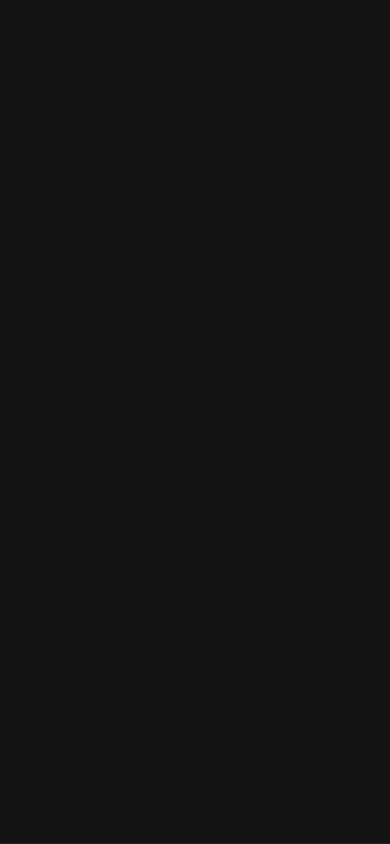
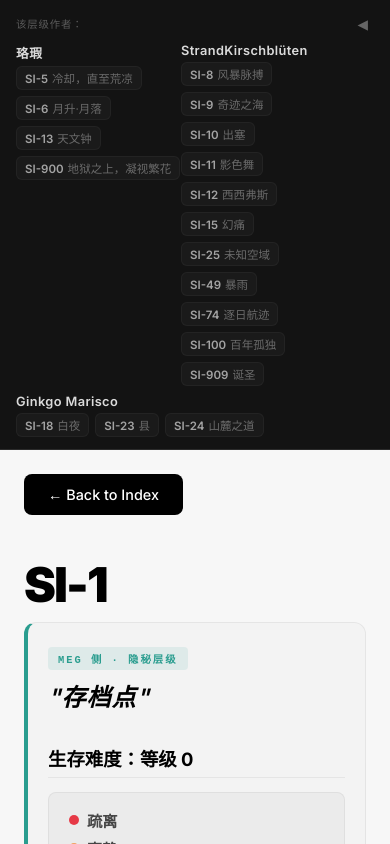
Before and after one commit to StrandKirsch/SI, a Vue app: page /#/level/1 in a window 390 px wide. Shown: the top 844 px of the page. Built offline with nearby package versions, Linux system fonts and the light colour scheme.

Commit message:
更新源代码

```diff
--- a/src/components/AuthorSidebar.vue
+++ b/src/components/AuthorSidebar.vue
@@ -44,7 +44,7 @@
 </template>
 
 <script setup>
-import { computed, ref } from 'vue'
+import { computed, ref, onMounted, onUnmounted } from 'vue'
 import { levels } from '../data/levels.js'
 
 const props = defineProps({
@@ -52,6 +52,21 @@
 })
 
 const sidebarCollapsed = ref(true)
+const isMobile = ref(false)
+
+function checkMobile() {
+  isMobile.value = window.innerWidth <= 767
+  if (isMobile.value) sidebarCollapsed.value = false
+}
+
+onMounted(() => {
+  checkMobile()
+  window.addEventListener('resize', checkMobile)
+})
+
+onUnmounted(() => {
+  window.removeEventListener('resize', checkMobile)
+})
 
 const currentLevel = computed(() => {
   return levels.find(l => l.id === props.currentLevelId) || null
@@ -237,34 +252,36 @@
     position: relative;
     width: 100%;
     min-width: unset;
-    height: auto;
-    padding: 16px 20px;
+    min-height: auto;
+    padding: 12px 16px;
     border-right: none;
-    border-bottom: 1px solid rgba(255, 255, 255, 0.06);
+    border-bottom: 1px solid rgba(255, 255, 255, 0.1);
+    transition: none;
   }
 
   .author-sidebar.collapsed {
     width: 100%;
     min-width: unset;
-    padding: 12px 20px;
+    min-height: auto;
+    padding: 8px 16px;
   }
 
   .sidebar-toggle {
-    display: none;
+    display: block;
+    position: absolute;
+    top: 10px;
+    right: 12px;
+    font-size: 0.85rem;
+    padding: 6px 10px;
   }
 
   .sidebar-inner {
+    margin-top: 4px;
     display: flex;
     flex-wrap: wrap;
     gap: 8px;
     align-items: flex-start;
-  }
-
-  .back-link {
-    width: 100%;
-    margin-bottom: 0;
-    padding-bottom: 8px;
-    border-bottom: 1px solid rgba(255, 255, 255, 0.06);
+    padding-right: 36px;
   }
 
   .author-block {
@@ -278,6 +295,16 @@
     margin-bottom: 4px;
   }
 
+  .section-label {
+    width: 100%;
+    font-size: 0.65rem;
+    margin-bottom: 4px;
+  }
+
+  .other-works-label {
+    display: none;
+  }
+
   .other-levels {
     flex-direction: row;
     flex-wrap: wrap;
@@ -288,5 +315,13 @@
     gap: 4px;
     font-size: 0.7rem;
   }
+
+  .level-id { font-size: 0.72rem; }
+  .level-sub { font-size: 0.72rem; }
+
+  .no-other-hint,
+  .no-data-hint {
+    font-size: 0.7rem;
+  }
 }
 </style>
--- a/src/components/EntryScroll.vue
+++ b/src/components/EntryScroll.vue
@@ -20,10 +20,11 @@
 import { ref, onMounted, onBeforeUnmount } from 'vue'
 import gsap from 'gsap'
 import { ScrollTrigger } from 'gsap/ScrollTrigger'
+import { ScrollToPlugin } from 'gsap/ScrollToPlugin'
 import WavesBackground from './WavesBackground.vue'
 import MainContent from './MainContent.vue'
 
-gsap.registerPlugin(ScrollTrigger)
+gsap.registerPlugin(ScrollTrigger, ScrollToPlugin)
 
 const spacerRef = ref(null)
 const overlayRef = ref(null)
@@ -33,6 +34,16 @@
 
 const targetScale = window.innerWidth >= 768 ? 800 : 500
 let tl = null
+
+// 显示卡片的函数
+const showCards = () => {
+  gsap.to(cardsRef.value, {
+    opacity: 1,
+    duration: 1,
+    ease: 'power2.out',
+    clearProps: 'opacity'
+  })
+}
 
 onMounted(() => {
   if ('scrollRestoration' in history) {
@@ -78,7 +89,7 @@
   })
   gsap.set(cardsRef.value, { opacity: 0 })
 
-  // 新增：防止重复触发自动滚动的标志
+  // 防止重复触发的标志
   let autoScrolled = false
 
   tl = gsap.timeline({
@@ -92,18 +103,20 @@
 
       // ---------- 滚动进度更新时检测 ----------
       onUpdate: (self) => {
-        // 当进度达到 30% 且尚未触发自动滚动时，执行平滑滚动至终点
+        // 当进度达到 30% 且尚未触发自动滚动时
         if (self.progress >= 0.3 && !autoScrolled) {
           autoScrolled = true
+
+          // 使用 GSAP ScrollToPlugin 滚动到终点
           const spacer = spacerRef.value
-          // 计算 spacer 底部对齐视口底部所需的滚动距离
           const targetScroll = spacer.offsetTop + spacer.offsetHeight - window.innerHeight
-          window.scrollTo({ top: targetScroll, behavior: 'smooth' })
-        }
-      },
 
-      // ---------- 滚动离开（到达终点）时的处理 ----------
-      onLeave() {
+          gsap.to(window, {
+            scrollTo: targetScroll,
+            duration: 0.8,
+            ease: 'power2.inOut',
+            onComplete: () => {
+              // 滚动完成后的处理
               if (tl?.scrollTrigger) tl.scrollTrigger.kill()
 
               // 1. 隐藏遮罩
@@ -115,20 +128,47 @@
               // 2. 回收滚动空间
               if (spacerRef.value) spacerRef.value.style.height = '0px'
 
-        // 3. 重置滚动位置（延迟避免干扰）
+              // 3. 重置滚动位置
               setTimeout(() => {
                 window.scrollTo(0, 0)
               }, 300)
 
-        // 4. 延迟 0.2 秒后卡片淡入
+              // 4. 卡片渐显动画
               setTimeout(() => {
-          gsap.to(cardsRef.value, {
-            opacity: 1,
-            duration: 1,
-            ease: 'power2.out',
-            clearProps: 'opacity'
+                showCards()
+              }, 200)
+            }
           })
+        }
+      },
+
+      // ---------- 滚动离开（到达终点）时的处理 ----------
+      onLeave() {
+        // 如果自动滚动还没触发，这里作为兜底处理
+        if (!autoScrolled) {
+          autoScrolled = true
+
+          if (tl?.scrollTrigger) tl.scrollTrigger.kill()
+
+          // 1. 隐藏遮罩
+          if (overlayRef.value) {
+            overlayRef.value.style.opacity = '0'
+            overlayRef.value.style.display = 'none'
+          }
+
+          // 2. 回收滚动空间
+          if (spacerRef.value) spacerRef.value.style.height = '0px'
+
+          // 3. 重置滚动位置
+          setTimeout(() => {
+            window.scrollTo(0, 0)
+          }, 300)
+
+          // 4. 卡片渐显动画
+          setTimeout(() => {
+            showCards()
           }, 200)
+        }
       }
     }
   })
@@ -162,13 +202,13 @@
   position: fixed;
   inset: 0;
   z-index: 1;
-  overflow-y: scroll;              /* 保留滚动功能 */
-  scrollbar-width: none;           /* Firefox 隐藏 */
-  -ms-overflow-style: none;        /* IE/Edge 隐藏 */
+  overflow-y: scroll;
+  scrollbar-width: none;
+  -ms-overflow-style: none;
   background: var(--color-off-white, #f7f7f7);
 }
 .content::-webkit-scrollbar {
-  display: none;                   /* Chrome/Safari/Edge 隐藏 */
+  display: none;
 }
 
 .overlay {
@@ -214,13 +254,12 @@
 }
 </style>
 
-<!-- 全局样式：彻底隐藏浏览器默认滚动条（不影响滚动功能） -->
 <style>
 html {
-  scrollbar-width: none;          /* Firefox */
-  -ms-overflow-style: none;       /* IE / Edge */
+  scrollbar-width: none;
+  -ms-overflow-style: none;
 }
 html::-webkit-scrollbar {
-  display: none;                  /* Chrome / Safari / Edge */
+  display: none;
 }
 </style>
```
Also changed, not shown: readme.txt, 3 other files (tests, documents, lock files or other folders). Lines whose indentation alone changed are shown as unchanged.
